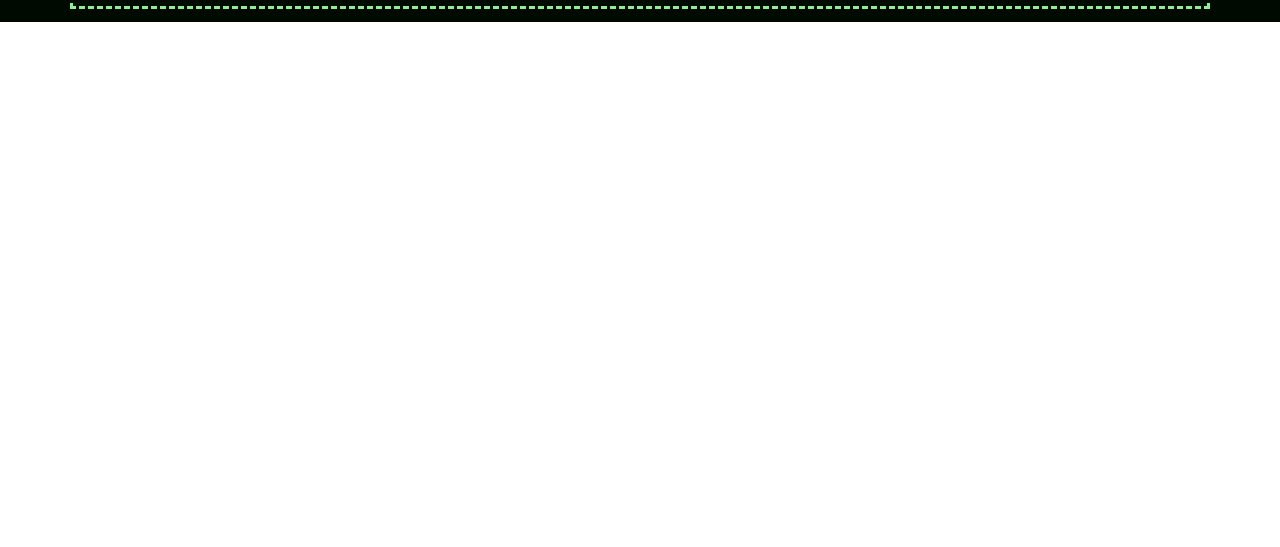
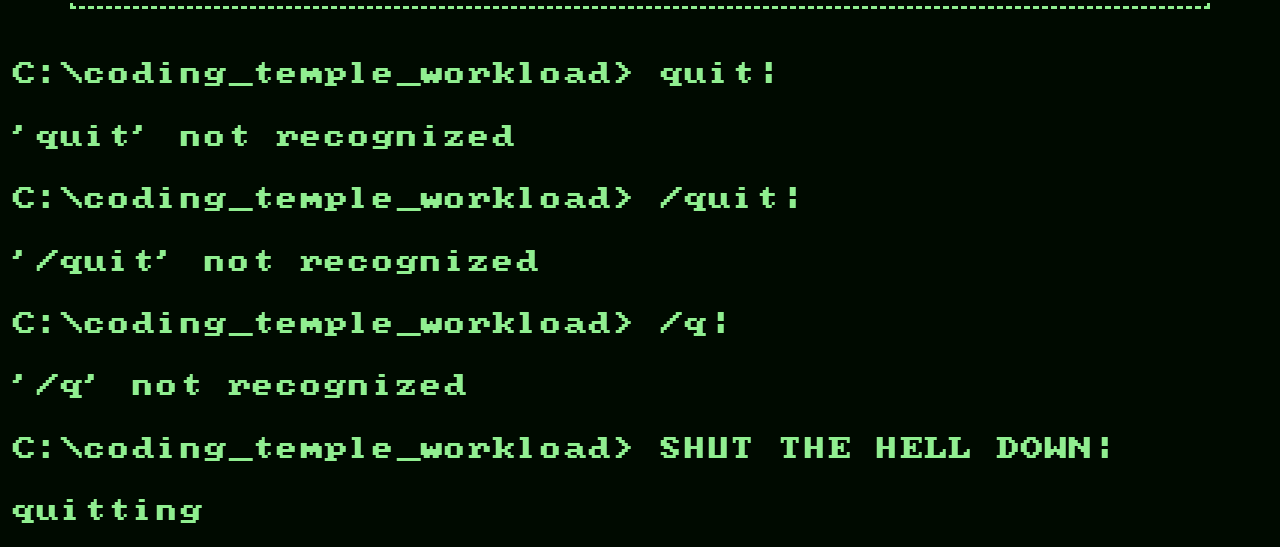
Before and after one commit to Peter-White/another-portfolio, a plain HTML site: page index.html in a window 1280 px wide. Shown: the part 5246-5793 px from the top of the page. Before the commit the page ends 5268 px from the top, so only its background shows below. Drawn offline with Linux system fonts and the light colour scheme; a web font is replaced by a local one.

Commit message:
all info back on screen

```diff
--- a/index.html
+++ b/index.html
@@ -205,8 +205,51 @@
               </div>
             </div>
           </div>
+        </div>
+      </div> <!-- end of row -->
+      <div class="row cell">
+        <div class="col-md-12"></div>
       </div>
-    </div>
+      <div class="row cell">
+        <div class="col-md-12">
+          <h4 class="command" id="my_links">C:\coding_temple_workload> quit<span class="blinky">|</span></h4>
+        </div>
+      </div>
+      <div class="row cell">
+        <div class="col-md-12">
+          <h4>'quit' not recognized</h4>
+        </div>
+      </div>
+      <div class="row cell">
+        <div class="col-md-12">
+          <h4 class="command" id="my_links">C:\coding_temple_workload> /quit<span class="blinky">|</span></h4>
+        </div>
+      </div>
+      <div class="row cell">
+        <div class="col-md-12">
+          <h4>'/quit' not recognized</h4>
+        </div>
+      </div>
+      <div class="row cell">
+        <div class="col-md-12">
+          <h4 class="command" id="my_links">C:\coding_temple_workload> /q<span class="blinky">|</span></h4>
+        </div>
+      </div>
+      <div class="row cell">
+        <div class="col-md-12">
+          <h4>'/q' not recognized</h4>
+        </div>
+      </div>
+      <div class="row cell">
+        <div class="col-md-12">
+          <h4 class="command" id="my_links">C:\coding_temple_workload> SHUT THE HELL DOWN<span class="blinky">|</span></h4>
+        </div>
+      </div>
+      <div class="row cell">
+        <div class="col-md-12">
+          <h4>quitting</h4>
+        </div>
+      </div>
   </main>
 
   <script type="text/javascript" src="./js/jquery.min.js"></script>
```
